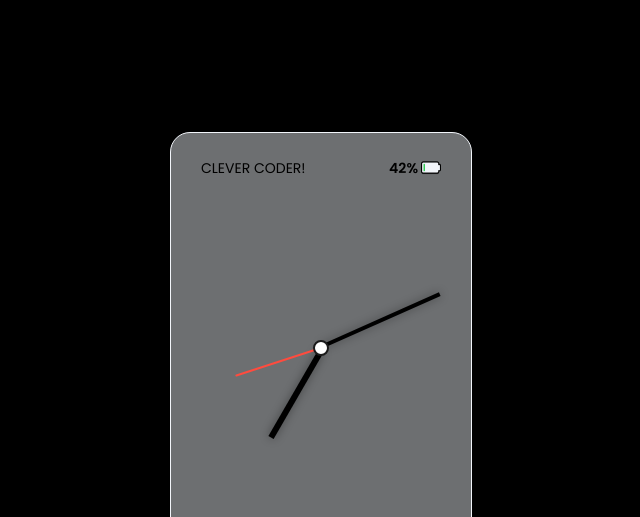
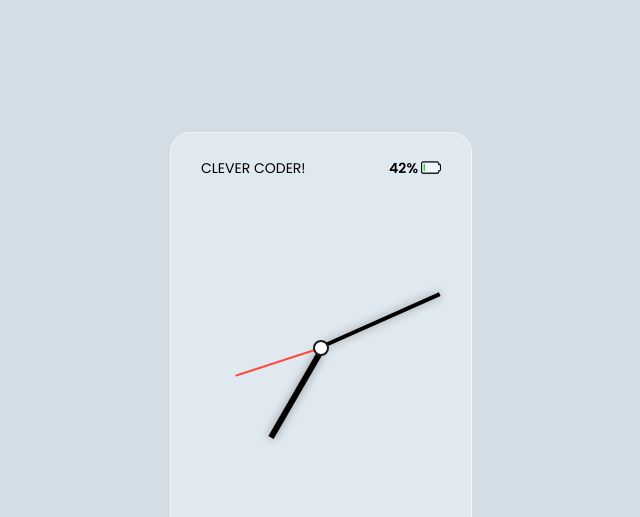
Before and after one commit to khaleel-lab/glassMorphism_clock, a plain HTML site: page index.html in a window 1280 px wide. Shown: the top 517 px of the page, without its empty margins (319-959 px from the left). Drawn offline with Linux system fonts and the light colour scheme.

Commit message:
Color Change

```diff
--- a/style.css
+++ b/style.css
@@ -3,7 +3,7 @@ body {
 	align-items: center;
 	justify-content: center;
 	height: 100vh;
-	background: #000000;
+	background: #d3dde6;
 	font-family: "Poppins", sans-serif;
 }
 .top-menu {
```
